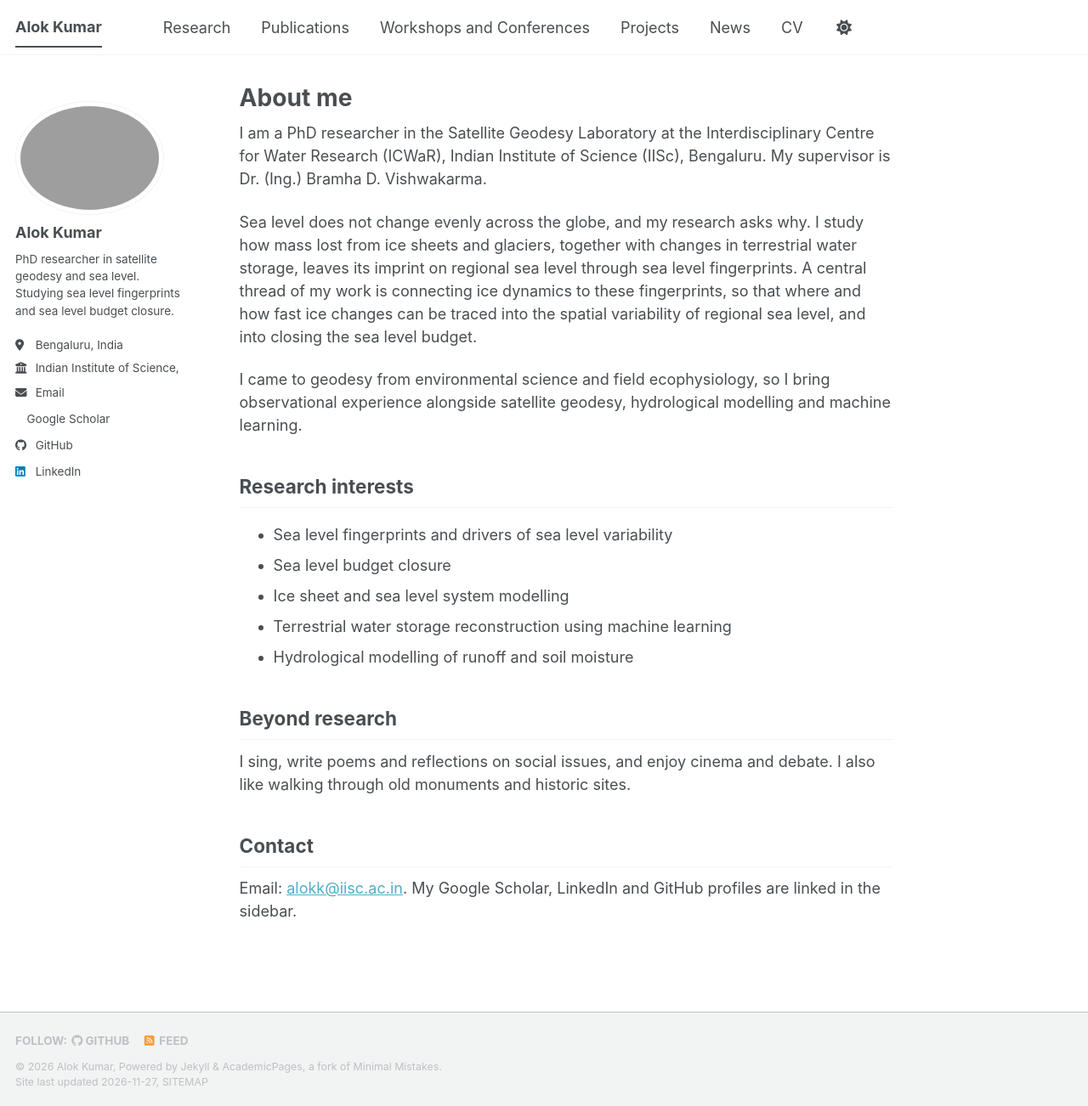
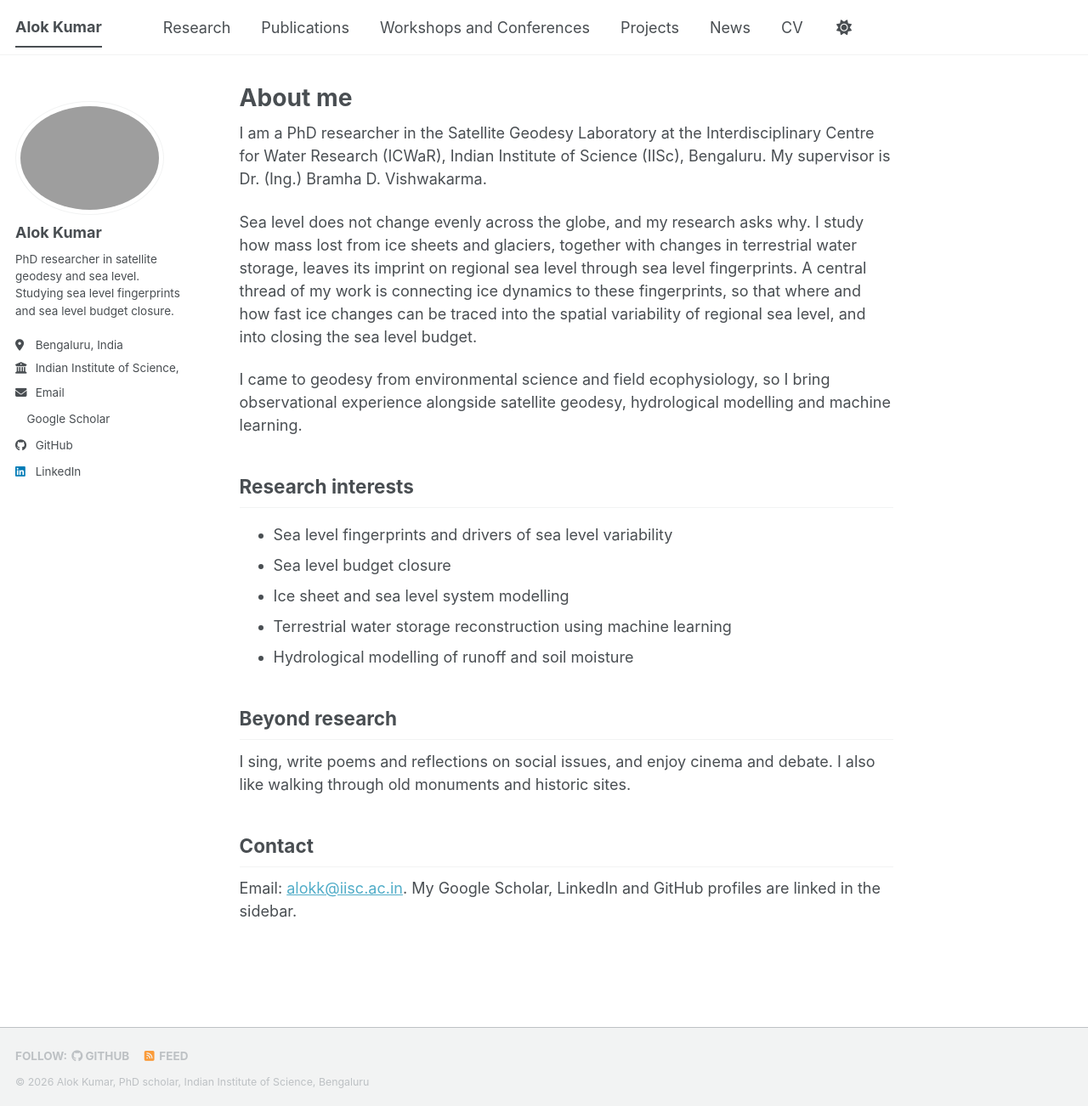
Before and after one commit to akk8902/akk8902.github.io, a Jekyll site: the page built from _pages/about.md, in a window 1280 px wide and 1302 px high. Shown: the whole window at 85% size. Built offline with Jekyll 4.4.1, drawn with Linux system fonts in a browser that asks for light colours; a script bundle is joined from its source files by our own code; a style sheet for code colours, icons or effects is not loaded.

Commit message:
Update footer with new copyright and author information

```diff
--- a/_includes/footer.html
+++ b/_includes/footer.html
@@ -20,6 +20,5 @@
 {% endif %}
 
 <div class="page__footer-copyright">
-  &copy; {{ site.time | date: '%Y' }} {{ site.name | default: site.title }}, {{ site.data.ui-text[site.locale].powered_by | default: "Powered by" }} <a href="https://jekyllrb.com" rel="nofollow">Jekyll</a> &amp; <a href="https://github.com/academicpages/academicpages.github.io">AcademicPages</a>, a fork of <a href="https://mademistakes.com/work/minimal-mistakes-jekyll-theme/" rel="nofollow">Minimal Mistakes</a>.<br />
-  Site last updated {{ "now" | date: '%Y-%m-%d' }}, <a href="/sitemap/" style="text-transform: uppercase;">{{ site.data.ui-text[site.locale].site_map | default: "Sitemap" }}</a>
+  &copy; {{ site.time | date: '%Y' }} {{ site.name }}, PhD scholar, Indian Institute of Science, Bengaluru
 </div>
```
